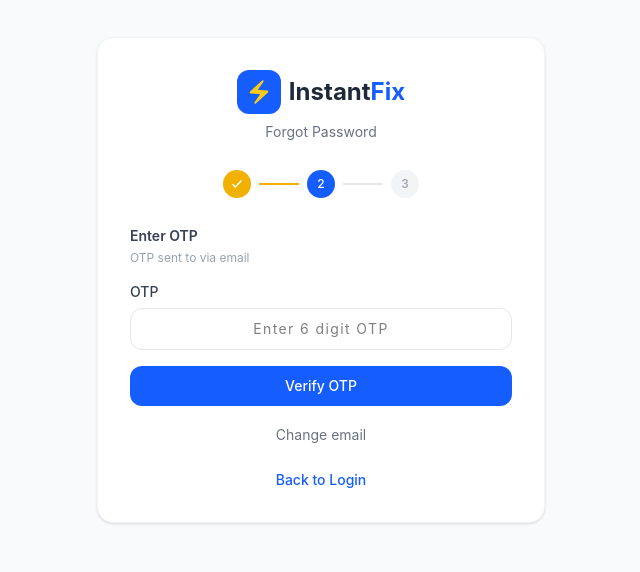
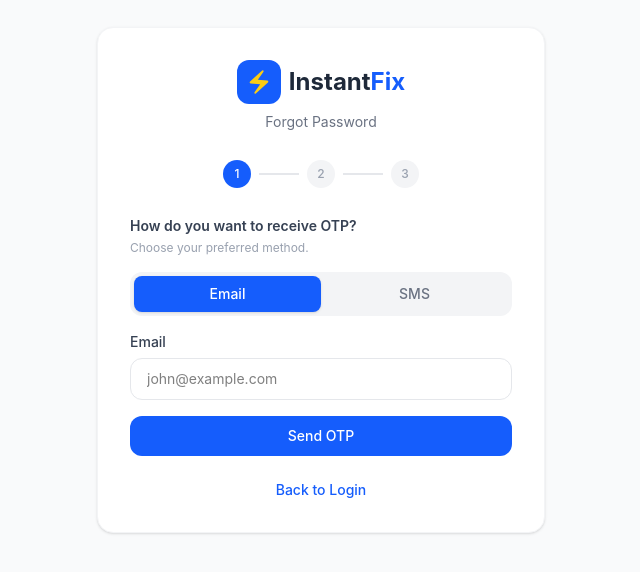
Before and after one commit to SaurabhTomer/InstantFix, a React (Vite) app in the folder client/: page /forgot-password in a window 1280 px wide. Shown: the part 120-692 px from the top of the page, without its empty margins (319-959 px from the left). Built offline with nearby package versions, Linux system fonts and the light colour scheme.

Commit message:
feat: enhance Forgot Password functionality with OTP verification and password reset using axios

```diff
--- a/client/src/pages/ForgotPassword.jsx
+++ b/client/src/pages/ForgotPassword.jsx
@@ -1,9 +1,12 @@
-import { useState } from 'react'
-import { Link } from 'react-router-dom'
+import { useEffect, useState } from 'react'
+import { Link, useNavigate } from 'react-router-dom'
+import axios from 'axios'
 import Logo from '../components/Logo'
 
+const BASE_URL = 'http://localhost:5000/api/auth'
+
 const ForgotPassword = () => {
-  const [step, setStep] = useState(2)
+    const [step, setStep] = useState(1)
     const [otpMethod, setOtpMethod] = useState('email')
     const [formData, setFormData] = useState({
         email: '',
@@ -14,27 +17,92 @@ const ForgotPassword = () => {
         password: '',
         confirmPassword: ''
     })
+    const [loading, setLoading] = useState(false)
+    const [error, setError] = useState(null)
 
-  const handleSendOTP = (e) => {
-    e.preventDefault()
-    console.log(otpMethod, otpMethod === 'email' ? formData.email : formData.phone)
-    setStep(2)
-  }
-
-  const handleVerifyOTP = (e) => {
-    e.preventDefault()
-    console.log(otp)
-    setStep(3)
-  }
-
-  const handleResetPassword = (e) => {
-    e.preventDefault()
-    console.log(passwords)
-  }
+    const navigate = useNavigate()
 
     const maskedValue = otpMethod === 'email'
         ? formData.email.replace(/(.{2})(.*)(@.*)/, '$1***$3')
         : formData.phone.replace(/(\d{2})(\d+)(\d{2})/, '$1****$3')
+
+    // Step 1 — Send OTP
+    const handleSendOTP = async (e) => {
+        e.preventDefault()
+        setLoading(true)
+        setError(null)
+        try {
+            await axios.post(`${BASE_URL}/forgot-password/send-otp`, {
+                method: otpMethod,
+                email: formData.email,
+                phone: formData.phone
+            })
+            setStep(2)
+        } catch (err) {
+            setError(err.response?.data?.message || 'Something went wrong')
+        } finally {
+            setLoading(false)
+        }
+    }
+
+    // Step 2 — Verify OTP
+    const handleVerifyOTP = async (e) => {
+        e.preventDefault()
+        setLoading(true)
+        setError(null)
+        try {
+            await axios.post(`${BASE_URL}/forgot-password/verify-otp`, {
+                method: otpMethod,
+                email: formData.email,
+                phone: formData.phone,
+                otp
+            })
+            setStep(3)
+        } catch (err) {
+            setError(err.response?.data?.message || 'Invalid or expired OTP')
+        } finally {
+            setLoading(false)
+        }
+    }
+
+    // Step 3 — Reset Password
+    const handleResetPassword = async (e) => {
+        e.preventDefault()
+        setLoading(true)
+        setError(null)
+
+        if (passwords.password !== passwords.confirmPassword) {
+            setError('Passwords do not match')
+            setLoading(false)
+            return
+        }
+
+        try {
+            await axios.post(`${BASE_URL}/forgot-password/reset-password`, {
+                method: otpMethod,
+                email: formData.email,
+                phone: formData.phone,
+                password: passwords.password,
+                confirmPassword: passwords.confirmPassword
+            })
+            setStep(4)
+        } catch (err) {
+            setError(err.response?.data?.message || 'Something went wrong')
+        } finally {
+            setLoading(false)
+        }
+    }
+
+    // step 4 set hone ke baad auto redirect
+    useEffect(() => {
+        if (step === 4) {
+            const timer = setTimeout(() => {
+                navigate('/login')
+            }, 3000)
+            return () => clearTimeout(timer)
+        }
+    }, [step])
+
 
     return (
         <div className="min-h-screen bg-gray-50 flex items-center justify-center px-4 py-8">
@@ -46,14 +114,14 @@ const ForgotPassword = () => {
                 </div>
 
                 {/* Step Indicator */}
+                {step !== 4 && (
                     <div className="flex items-center justify-center gap-2 mb-7">
                         {[1, 2, 3].map((s) => (
                             <div key={s} className="flex items-center gap-2">
-              <div className={`w-7 h-7 rounded-full flex items-center justify-center text-xs font-medium transition-all duration-200 ${
-                step === s
+                                <div className={`w-7 h-7 rounded-full flex items-center justify-center text-xs font-medium transition-all duration-200 ${step === s
                                         ? 'bg-blue-600 text-white'
                                         : step > s
-                  ? 'bg-yellow-500 text-white'
+                                            ? 'bg-green-500 text-white'
                                             : 'bg-gray-100 text-gray-400'
                                     }`}>
                                     {step > s ? (
@@ -63,30 +131,34 @@ const ForgotPassword = () => {
                                     ) : s}
                                 </div>
                                 {s !== 3 && (
-                <div className={`w-10 h-0.5 ${step > s ? 'bg-yellow-500' : 'bg-gray-200'}`} />
+                                    <div className={`w-10 h-0.5 ${step > s ? 'bg-green-500' : 'bg-gray-200'}`} />
                                 )}
                             </div>
                         ))}
                     </div>
+                )}
 
-        {/* Step 1 — OTP Method + Input */}
+                {/* Error */}
+                {error && (
+                    <div className="bg-red-50 border border-red-200 rounded-xl px-4 py-3 mb-4">
+                        <p className="text-red-600 text-sm">{error}</p>
+                    </div>
+                )}
+
+                {/* Step 1 — Send OTP */}
                 {step === 1 && (
                     <form onSubmit={handleSendOTP} className="space-y-4">
                         <div>
                             <h3 className="text-sm font-semibold text-gray-700 mb-1">
                                 How do you want to receive OTP?
                             </h3>
-              <p className="text-xs text-gray-400 mb-4">
-                Choose your preferred method.
-              </p>
+                            <p className="text-xs text-gray-400 mb-4">Choose your preferred method.</p>
 
-              {/* Method Toggle */}
                             <div className="flex bg-gray-100 rounded-xl p-1 mb-4">
                                 <button
                                     type="button"
                                     onClick={() => setOtpMethod('email')}
-                  className={`flex-1 py-2 text-sm font-medium rounded-lg transition-all duration-200 ${
-                    otpMethod === 'email'
+                                    className={`flex-1 py-2 text-sm font-medium rounded-lg transition-all duration-200 ${otpMethod === 'email'
                                             ? 'bg-blue-600 text-white shadow-sm'
                                             : 'text-gray-500 hover:text-gray-700'
                                         }`}
@@ -96,8 +168,7 @@ const ForgotPassword = () => {
                                 <button
                                     type="button"
                                     onClick={() => setOtpMethod('sms')}
-                  className={`flex-1 py-2 text-sm font-medium rounded-lg transition-all duration-200 ${
-                    otpMethod === 'sms'
+                                    className={`flex-1 py-2 text-sm font-medium rounded-lg transition-all duration-200 ${otpMethod === 'sms'
                                             ? 'bg-blue-600 text-white shadow-sm'
                                             : 'text-gray-500 hover:text-gray-700'
                                         }`}
@@ -106,12 +177,9 @@ const ForgotPassword = () => {
                                 </button>
                             </div>
 
-              {/* Email Input */}
-              {otpMethod === 'email' && (
+                            {otpMethod === 'email' ? (
                                 <div>
-                  <label className="block text-sm font-medium text-gray-700 mb-1.5">
-                    Email
-                  </label>
+                                    <label className="block text-sm font-medium text-gray-700 mb-1.5">Email</label>
                                     <input
                                         type="email"
                                         value={formData.email}
@@ -120,14 +188,9 @@ const ForgotPassword = () => {
                                         className="w-full px-4 py-2.5 rounded-xl border border-gray-200 text-sm focus:outline-none focus:ring-2 focus:ring-blue-500 focus:border-transparent transition"
                                     />
                                 </div>
-              )}
-
-              {/* Phone Input */}
-              {otpMethod === 'sms' && (
+                            ) : (
                                 <div>
-                  <label className="block text-sm font-medium text-gray-700 mb-1.5">
-                    Phone Number
-                  </label>
+                                    <label className="block text-sm font-medium text-gray-700 mb-1.5">Phone</label>
                                     <input
                                         type="text"
                                         value={formData.phone}
@@ -141,26 +204,24 @@ const ForgotPassword = () => {
 
                         <button
                             type="submit"
-              className="w-full bg-blue-600 hover:bg-blue-700 text-white font-medium py-2.5 rounded-xl text-sm transition-all duration-200"
+                            disabled={loading}
+                            className="w-full bg-blue-600 hover:bg-blue-700 text-white font-medium py-2.5 rounded-xl text-sm transition-all duration-200 disabled:opacity-60 disabled:cursor-not-allowed"
                         >
-              Send OTP
+                            {loading ? 'Sending...' : 'Send OTP'}
                         </button>
                     </form>
                 )}
 
-        {/* Step 2 — OTP Verify */}
+                {/* Step 2 — Verify OTP */}
                 {step === 2 && (
                     <form onSubmit={handleVerifyOTP} className="space-y-4">
                         <div>
                             <h3 className="text-sm font-semibold text-gray-700 mb-1">Enter OTP</h3>
                             <p className="text-xs text-gray-400 mb-4">
-                OTP sent to{' '}
-                <span className="text-gray-600 font-medium">{maskedValue}</span>
+                                OTP sent to <span className="text-gray-600 font-medium">{maskedValue}</span>
                                 {' '}via {otpMethod === 'email' ? 'email' : 'SMS'}
                             </p>
-              <label className="block text-sm font-medium text-gray-700 mb-1.5">
-                OTP
-              </label>
+                            <label className="block text-sm font-medium text-gray-700 mb-1.5">OTP</label>
                             <input
                                 type="text"
                                 value={otp}
@@ -173,9 +234,10 @@ const ForgotPassword = () => {
 
                         <button
                             type="submit"
-              className="w-full bg-blue-600 hover:bg-blue-700 text-white font-medium py-2.5 rounded-xl text-sm transition-all duration-200"
+                            disabled={loading}
+                            className="w-full bg-blue-600 hover:bg-blue-700 text-white font-medium py-2.5 rounded-xl text-sm transition-all duration-200 disabled:opacity-60 disabled:cursor-not-allowed"
                         >
-              Verify OTP
+                            {loading ? 'Verifying...' : 'Verify OTP'}
                         </button>
 
                         <button
@@ -188,7 +250,7 @@ const ForgotPassword = () => {
                     </form>
                 )}
 
-        {/* Step 3 — New Password */}
+                {/* Step 3 — Reset Password */}
                 {step === 3 && (
                     <form onSubmit={handleResetPassword} className="space-y-4">
                         <div>
@@ -197,9 +259,7 @@ const ForgotPassword = () => {
                         </div>
 
                         <div>
-              <label className="block text-sm font-medium text-gray-700 mb-1.5">
-                New Password
-              </label>
+                            <label className="block text-sm font-medium text-gray-700 mb-1.5">New Password</label>
                             <input
                                 type="password"
                                 placeholder="Min 6 characters"
@@ -210,9 +270,7 @@ const ForgotPassword = () => {
                         </div>
 
                         <div>
-              <label className="block text-sm font-medium text-gray-700 mb-1.5">
-                Confirm Password
-              </label>
+                            <label className="block text-sm font-medium text-gray-700 mb-1.5">Confirm Password</label>
                             <input
                                 type="password"
                                 placeholder="Re-enter password"
@@ -224,18 +282,42 @@ const ForgotPassword = () => {
 
                         <button
                             type="submit"
-              className="w-full bg-blue-600 hover:bg-blue-700 text-white font-medium py-2.5 rounded-xl text-sm transition-all duration-200"
+                            disabled={loading}
+                            className="w-full bg-blue-600 hover:bg-blue-700 text-white font-medium py-2.5 rounded-xl text-sm transition-all duration-200 disabled:opacity-60 disabled:cursor-not-allowed"
                         >
-              Change Password
+                            {loading ? 'Resetting...' : 'Change Password'}
                         </button>
                     </form>
                 )}
 
+                {/* Step 4 — Success */}
+                {step === 4 && (
+                    <div className="text-center py-4">
+                        <div className="w-14 h-14 bg-green-100 rounded-full flex items-center justify-center mx-auto mb-4">
+                            <svg className="w-7 h-7 text-green-600" fill="none" viewBox="0 0 24 24" stroke="currentColor">
+                                <path strokeLinecap="round" strokeLinejoin="round" strokeWidth={2} d="M5 13l4 4L19 7" />
+                            </svg>
+                        </div>
+                        <h3 className="text-lg font-bold text-gray-800 mb-2">Password Reset!</h3>
+                        <p className="text-gray-500 text-sm mb-6">
+                            Your password has been reset successfully.
+                        </p>
+                        <button
+                            onClick={() => navigate('/login')}
+                            className="w-full bg-blue-600 hover:bg-blue-700 text-white font-medium py-2.5 rounded-xl text-sm transition-all duration-200"
+                        >
+                            Back to Login
+                        </button>
+                    </div>
+                )}
+
+                {step !== 4 && (
                     <p className="text-center text-sm text-gray-500 mt-6">
                         <Link to="/login" className="text-blue-600 font-medium hover:underline">
                             Back to Login
                         </Link>
                     </p>
+                )}
             </div>
         </div>
     )
```
Also changed, not shown: 1 other file (tests, documents, lock files or other folders). Lines whose indentation alone changed are shown as unchanged.
